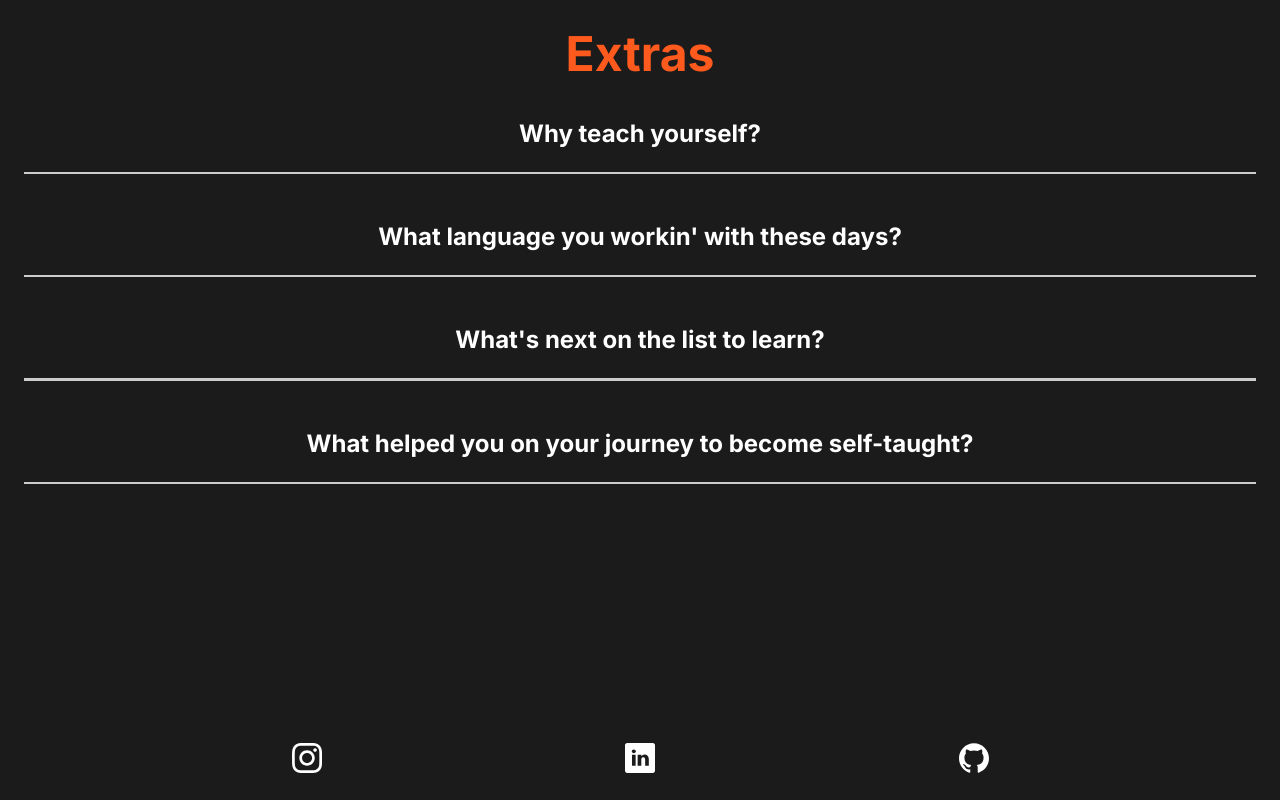
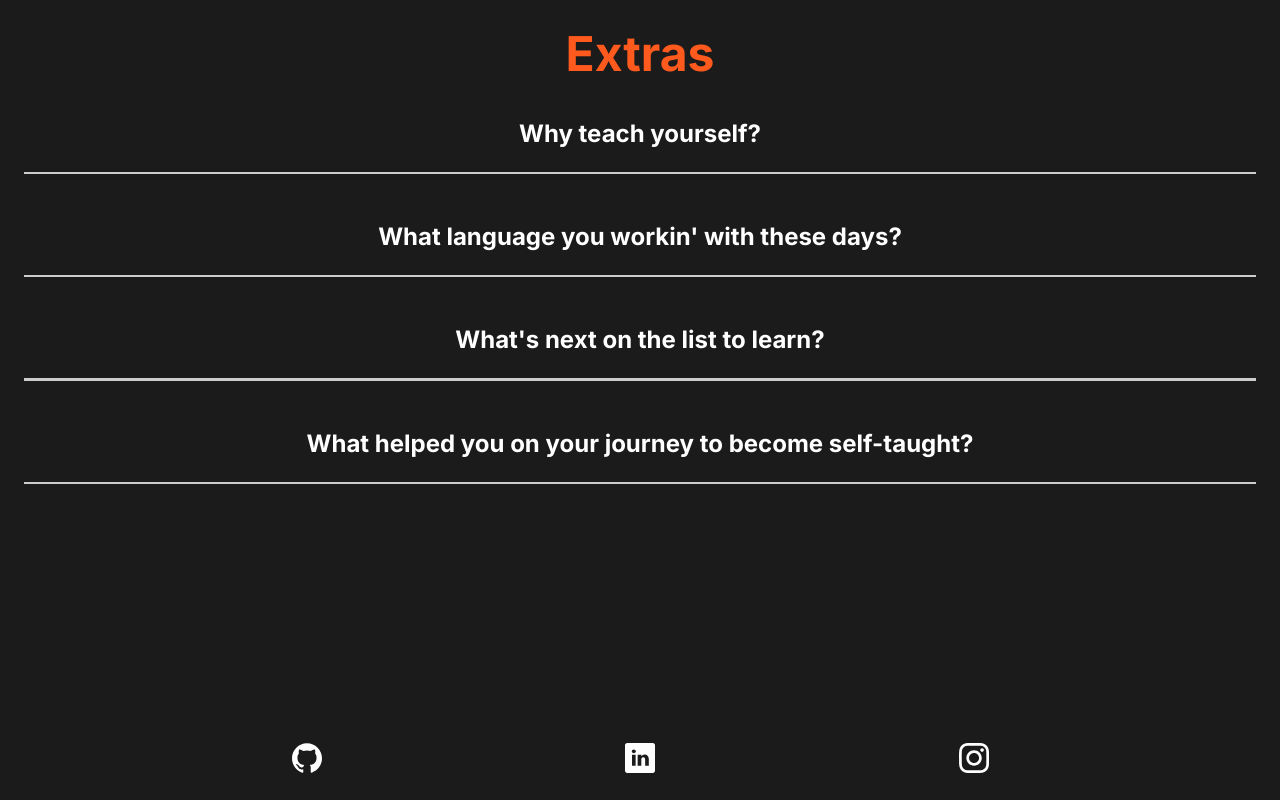
Before and after one commit to christiananagnostou/www, a React (Create React App) app: page / in a window 1280 px wide. Shown: the part 2090-2890 px from the top of the page. Built offline with nearby package versions, Linux system fonts and the light colour scheme.

Commit message:
fixed social links

```diff
--- a/src/components/AboutPage/page_components/SocialLinks.js
+++ b/src/components/AboutPage/page_components/SocialLinks.js
@@ -12,7 +12,7 @@ function SocialLinks() {
     <SocialLinkList>
       <li>
         <a href="https://github.com/ChristianAnagnostou" target="_blank" rel="noreferrer">
-          <img src={instagram} alt="instagram" className="social-icon" />
+          <img src={github} alt="instagram" className="social-icon" />
         </a>
       </li>
       <li>
@@ -22,7 +22,7 @@ function SocialLinks() {
       </li>
       <li>
         <a href="https://www.instagram.com/christian.anagnostou/" target="_blank" rel="noreferrer">
-          <img src={github} alt="github" className="social-icon" />
+          <img src={instagram} alt="instagram" className="social-icon" />
         </a>
       </li>
     </SocialLinkList>
```
